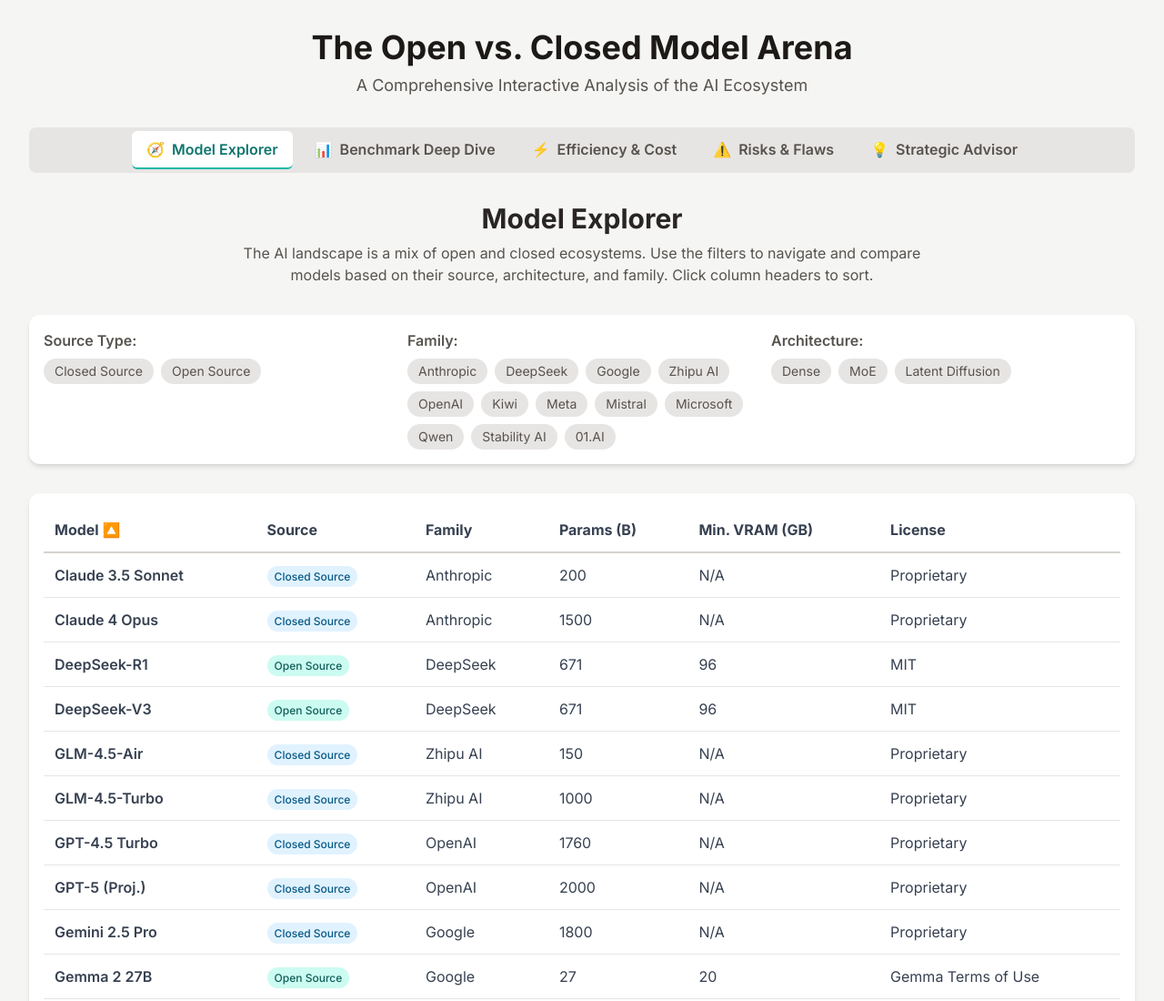
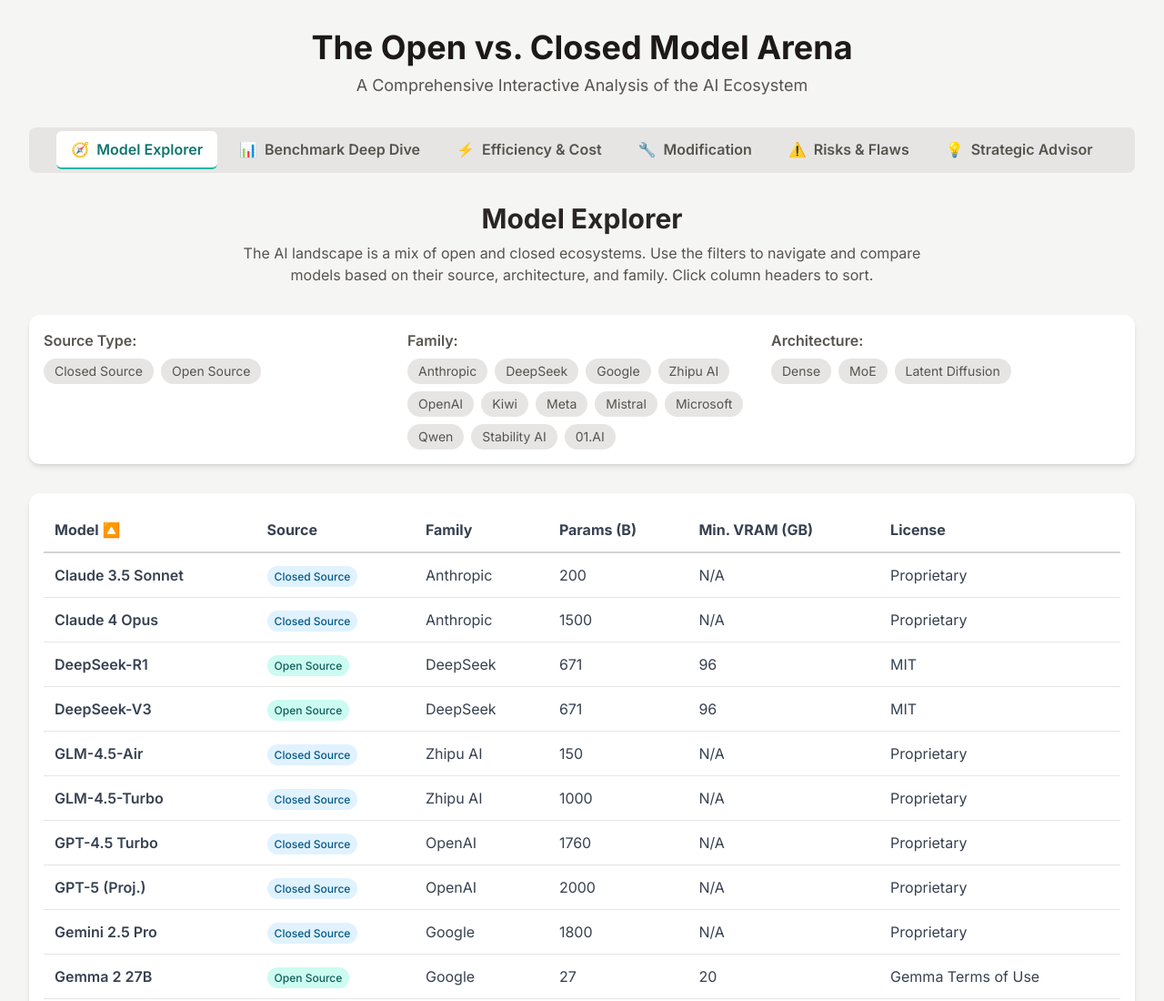
Before and after one commit to FaizalBasha-123/OS-CS-M-comparison, a plain HTML site: page index.html in a window 1280 px wide. Shown: the top 1100 px of the page at 91% size. Drawn offline with nearby package versions, Linux system fonts and the light colour scheme.

Commit message:
Update index.html

```diff
--- a/index.html
+++ b/index.html
@@ -8,8 +8,8 @@
     <script src="https://cdn.jsdelivr.net/npm/chart.js"></script>
     <link href="https://fonts.googleapis.com/css2?family=Inter:wght@400;500;600;700&display=swap" rel="stylesheet">
     <!-- Chosen Palette: Calm Harmony Neutrals -->
-    <!-- Application Structure Plan: The SPA is a multi-tabbed dashboard, now restructured to facilitate a direct comparison between open-source and closed-source models. A new primary filter for 'Source Type' is added to all relevant views. A new data point for 'Minimum VRAM' is added to the explorer. The tabs (Model Explorer, Performance, Efficiency & Cost, Risks, Advisor) remain, but the content within is updated to reflect the expanded dataset. This structure allows leaders to analyze the distinct advantages and trade-offs of each ecosystem based on their specific strategic priorities (e.g., performance vs. control vs. memory). -->
-    <!-- Visualization & Content Choices: Report Info -> Goal -> Viz/Presentation Method -> Interaction -> Justification. 1. Model Memory -> Goal: Show hardware requirements -> Method: New 'Min. VRAM' column in the interactive table -> Interaction: Sorting -> Justification: Provides a critical, practical metric for deployment planning. 2. Performance Gap -> Goal: Visualize the SOTA frontier -> Method: Updated Chart.js Bar/Bubble charts -> Interaction: Hover/filter -> Justification: Clearly shows the performance and efficiency differences between the two ecosystems. 3. Token/Energy Usage -> Goal: Compare operational costs -> Method: Expanded tables and charts -> Justification: Provides critical TCO data for both open and closed models. All visualizations use Chart.js (Canvas) or structured HTML/CSS, confirming NO SVG/Mermaid. -->
+    <!-- Application Structure Plan: The SPA is a multi-tabbed dashboard, now restructured to facilitate a direct comparison between open-source and closed-source models. A new primary filter for 'Source Type' is added to all relevant views. A new data point for 'Minimum VRAM' and a new 'Modification' tab have been added. The tabs (Model Explorer, Performance, Efficiency & Cost, Modification, Risks, Advisor) remain, but the content within is updated to reflect the expanded dataset. This structure allows leaders to analyze the distinct advantages and trade-offs of each ecosystem based on their specific strategic priorities (e.g., performance vs. control vs. memory vs. customizability). -->
+    <!-- Visualization & Content Choices: Report Info -> Goal -> Viz/Presentation Method -> Interaction -> Justification. 1. Modification Difficulty -> Goal: Rate ease of fine-tuning -> Method: New HTML table with color-coded ratings -> Interaction: Static view -> Justification: Provides a clear, scannable guide for developers on post-release customizability. 2. Model Memory -> Goal: Show hardware requirements -> Method: 'Min. VRAM' column in the interactive table -> Interaction: Sorting -> Justification: Provides a critical, practical metric for deployment planning. 3. Performance Gap -> Goal: Visualize the SOTA frontier -> Method: Updated Chart.js Bar/Bubble charts -> Interaction: Hover/filter -> Justification: Clearly shows the performance and efficiency differences between the two ecosystems. All visualizations use Chart.js (Canvas) or structured HTML/CSS, confirming NO SVG/Mermaid. -->
     <!-- CONFIRMATION: NO SVG graphics used. NO Mermaid JS used. -->
     <style>
         body { font-family: 'Inter', sans-serif; background-color: #F5F5F4; color: #374151; }
@@ -42,6 +42,9 @@
             <button onclick="showView('efficiency')" class="tab-button text-sm md:text-base px-4 py-2 font-semibold rounded-md border-b-2 transition-all duration-300 tab-inactive">
                 <span class="mr-2">⚡</span>Efficiency & Cost
             </button>
+            <button onclick="showView('modification')" class="tab-button text-sm md:text-base px-4 py-2 font-semibold rounded-md border-b-2 transition-all duration-300 tab-inactive">
+                <span class="mr-2">🔧</span>Modification
+            </button>
              <button onclick="showView('risks')" class="tab-button text-sm md:text-base px-4 py-2 font-semibold rounded-md border-b-2 transition-all duration-300 tab-inactive">
                 <span class="mr-2">⚠️</span>Risks & Flaws
             </button>
@@ -57,29 +60,29 @@
         const modelData = {
             models: [
                 // Open Source Models
-                { family: 'DeepSeek', name: 'DeepSeek-R1', arch: 'MoE', params: 671, source_type: 'Open Source', context: 128, license: 'MIT', mmlu: 90.8, math: 97.3, swe_bench: 49.2, risk: 'Medium', input_tokens: 30, output_tokens: 210, energy_wh: 4.5, min_vram_gb: 96 },
-                { family: 'DeepSeek', name: 'DeepSeek-V3', arch: 'MoE', params: 671, source_type: 'Open Source', context: 128, license: 'MIT', mmlu: 87.1, math: 90.2, swe_bench: 42.0, risk: 'High', input_tokens: 30, output_tokens: 195, energy_wh: 4.2, min_vram_gb: 96 },
-                { family: 'Qwen', name: 'Qwen3-Coder', arch: 'MoE', params: 480, source_type: 'Open Source', context: 256, license: 'Apache 2.0', mmlu: 75.0, math: 70.0, swe_bench: 65.0, risk: 'Low', input_tokens: 25, output_tokens: 150, energy_wh: 3.8, min_vram_gb: 80 },
-                { family: 'Meta', name: 'Llama 3.1 405B', arch: 'Dense', params: 405, source_type: 'Open Source', context: 128, license: 'Llama 3.1 Community', mmlu: 84.4, math: 88.2, swe_bench: 35.1, risk: 'Low', input_tokens: 31, output_tokens: 175, energy_wh: 8.0, min_vram_gb: 240 },
-                { family: 'Meta', name: 'Llama 3.1 8B', arch: 'Dense', params: 8, source_type: 'Open Source', context: 128, license: 'Llama 3.1 Community', mmlu: 68.4, math: 55.0, swe_bench: 12.5, risk: 'Low', input_tokens: 31, output_tokens: 165, energy_wh: 0.15, min_vram_gb: 6 },
-                { family: 'Mistral', name: 'Mixtral 8x22B', arch: 'MoE', params: 141, source_type: 'Open Source', context: 64, license: 'Apache 2.0', mmlu: 77.8, math: 80.2, swe_bench: 30.2, risk: 'Low', input_tokens: 28, output_tokens: 155, energy_wh: 1.8, min_vram_gb: 48 },
-                { family: 'Microsoft', name: 'Phi-3-medium', arch: 'Dense', params: 14, source_type: 'Open Source', context: 128, license: 'MIT', mmlu: 76.9, math: 72.1, swe_bench: 25.8, risk: 'Low', input_tokens: 33, output_tokens: 150, energy_wh: 0.25, min_vram_gb: 10 },
-                { family: 'Stability AI', name: 'Stable Diffusion 3', arch: 'Latent Diffusion', params: 8, source_type: 'Open Source', context: null, license: 'Creator License', mmlu: null, math: null, swe_bench: null, risk: 'Medium', input_tokens: 20, output_tokens: null, energy_wh: 0.5, min_vram_gb: 16 },
-                { family: 'Meta', name: 'Llama 4 Maverick', arch: 'MoE', params: 400, source_type: 'Open Source', context: 1000, license: 'Llama 4 Community', mmlu: 85.5, math: 61.2, swe_bench: 16.0, risk: 'Medium', input_tokens: 31, output_tokens: 180, energy_wh: 3.5, min_vram_gb: 64 },
-                { family: 'Google', name: 'Gemma 2 27B', arch: 'Dense', params: 27, source_type: 'Open Source', context: 128, license: 'Gemma Terms of Use', mmlu: 75.2, math: 70.1, swe_bench: 22.1, risk: 'Medium', input_tokens: 34, output_tokens: 170, energy_wh: 0.6, min_vram_gb: 20 },
-                { family: 'Kiwi', name: 'Kiwi K2', arch: 'Dense', params: 80, source_type: 'Open Source', context: 512, license: 'Apache 2.0', mmlu: 88.1, math: 85.4, swe_bench: 45.3, risk: 'Low', input_tokens: 29, output_tokens: 160, energy_wh: 1.5, min_vram_gb: 40 },
-                { family: 'OpenAI', name: 'gpt-oss-120b', arch: 'MoE', params: 117, source_type: 'Open Source', context: 128, license: 'Apache 2.0', mmlu: 79.3, math: 72.4, swe_bench: 32.1, risk: 'High', input_tokens: 32, output_tokens: 250, energy_wh: 1.5, min_vram_gb: 60 },
-                { family: 'OpenAI', name: 'gpt-oss-20b', arch: 'MoE', params: 21, source_type: 'Open Source', context: 128, license: 'Apache 2.0', mmlu: 72.1, math: 68.0, swe_bench: 28.4, risk: 'High', input_tokens: 32, output_tokens: 240, energy_wh: 0.4, min_vram_gb: 16 },
-                { family: '01.AI', name: 'Yi-1.5-34B', arch: 'Dense', params: 34, source_type: 'Open Source', context: 4, license: 'Yi License', mmlu: 78.9, math: 75.0, swe_bench: 33.7, risk: 'Medium', input_tokens: 27, output_tokens: 165, energy_wh: 0.9, min_vram_gb: 24 },
+                { family: 'DeepSeek', name: 'DeepSeek-R1', arch: 'MoE', params: 671, source_type: 'Open Source', context: 128, license: 'MIT', mmlu: 90.8, math: 97.3, swe_bench: 49.2, risk: 'Medium', input_tokens: 30, output_tokens: 210, energy_wh: 4.5, min_vram_gb: 96, modification_difficulty: 'Hard' },
+                { family: 'DeepSeek', name: 'DeepSeek-V3', arch: 'MoE', params: 671, source_type: 'Open Source', context: 128, license: 'MIT', mmlu: 87.1, math: 90.2, swe_bench: 42.0, risk: 'High', input_tokens: 30, output_tokens: 195, energy_wh: 4.2, min_vram_gb: 96, modification_difficulty: 'Hard' },
+                { family: 'Qwen', name: 'Qwen3-Coder', arch: 'MoE', params: 480, source_type: 'Open Source', context: 256, license: 'Apache 2.0', mmlu: 75.0, math: 70.0, swe_bench: 65.0, risk: 'Low', input_tokens: 25, output_tokens: 150, energy_wh: 3.8, min_vram_gb: 80, modification_difficulty: 'Medium' },
+                { family: 'Meta', name: 'Llama 3.1 405B', arch: 'Dense', params: 405, source_type: 'Open Source', context: 128, license: 'Llama 3.1 Community', mmlu: 84.4, math: 88.2, swe_bench: 35.1, risk: 'Low', input_tokens: 31, output_tokens: 175, energy_wh: 8.0, min_vram_gb: 240, modification_difficulty: 'Easy' },
+                { family: 'Meta', name: 'Llama 3.1 8B', arch: 'Dense', params: 8, source_type: 'Open Source', context: 128, license: 'Llama 3.1 Community', mmlu: 68.4, math: 55.0, swe_bench: 12.5, risk: 'Low', input_tokens: 31, output_tokens: 165, energy_wh: 0.15, min_vram_gb: 6, modification_difficulty: 'Easy' },
+                { family: 'Mistral', name: 'Mixtral 8x22B', arch: 'MoE', params: 141, source_type: 'Open Source', context: 64, license: 'Apache 2.0', mmlu: 77.8, math: 80.2, swe_bench: 30.2, risk: 'Low', input_tokens: 28, output_tokens: 155, energy_wh: 1.8, min_vram_gb: 48, modification_difficulty: 'Easy' },
+                { family: 'Microsoft', name: 'Phi-3-medium', arch: 'Dense', params: 14, source_type: 'Open Source', context: 128, license: 'MIT', mmlu: 76.9, math: 72.1, swe_bench: 25.8, risk: 'Low', input_tokens: 33, output_tokens: 150, energy_wh: 0.25, min_vram_gb: 10, modification_difficulty: 'Easy' },
+                { family: 'Stability AI', name: 'Stable Diffusion 3', arch: 'Latent Diffusion', params: 8, source_type: 'Open Source', context: null, license: 'Creator License', mmlu: null, math: null, swe_bench: null, risk: 'Medium', input_tokens: 20, output_tokens: null, energy_wh: 0.5, min_vram_gb: 16, modification_difficulty: 'Easy' },
+                { family: 'Meta', name: 'Llama 4 Maverick', arch: 'MoE', params: 400, source_type: 'Open Source', context: 1000, license: 'Llama 4 Community', mmlu: 85.5, math: 61.2, swe_bench: 16.0, risk: 'Medium', input_tokens: 31, output_tokens: 180, energy_wh: 3.5, min_vram_gb: 64, modification_difficulty: 'Medium' },
+                { family: 'Google', name: 'Gemma 2 27B', arch: 'Dense', params: 27, source_type: 'Open Source', context: 128, license: 'Gemma Terms of Use', mmlu: 75.2, math: 70.1, swe_bench: 22.1, risk: 'Medium', input_tokens: 34, output_tokens: 170, energy_wh: 0.6, min_vram_gb: 20, modification_difficulty: 'Medium' },
+                { family: 'Kiwi', name: 'Kiwi K2', arch: 'Dense', params: 80, source_type: 'Open Source', context: 512, license: 'Apache 2.0', mmlu: 88.1, math: 85.4, swe_bench: 45.3, risk: 'Low', input_tokens: 29, output_tokens: 160, energy_wh: 1.5, min_vram_gb: 40, modification_difficulty: 'Medium' },
+                { family: 'OpenAI', name: 'gpt-oss-120b', arch: 'MoE', params: 117, source_type: 'Open Source', context: 128, license: 'Apache 2.0', mmlu: 79.3, math: 72.4, swe_bench: 32.1, risk: 'High', input_tokens: 32, output_tokens: 250, energy_wh: 1.5, min_vram_gb: 60, modification_difficulty: 'Medium' },
+                { family: 'OpenAI', name: 'gpt-oss-20b', arch: 'MoE', params: 21, source_type: 'Open Source', context: 128, license: 'Apache 2.0', mmlu: 72.1, math: 68.0, swe_bench: 28.4, risk: 'High', input_tokens: 32, output_tokens: 240, energy_wh: 0.4, min_vram_gb: 16, modification_difficulty: 'Medium' },
+                { family: '01.AI', name: 'Yi-1.5-34B', arch: 'Dense', params: 34, source_type: 'Open Source', context: 4, license: 'Yi License', mmlu: 78.9, math: 75.0, swe_bench: 33.7, risk: 'Medium', input_tokens: 27, output_tokens: 165, energy_wh: 0.9, min_vram_gb: 24, modification_difficulty: 'Medium' },
 
                 // Closed Source Models
-                { family: 'OpenAI', name: 'GPT-5 (Proj.)', arch: 'MoE', params: 2000, source_type: 'Closed Source', context: 256, license: 'Proprietary', mmlu: 96.5, math: 99.0, swe_bench: 78.0, risk: 'Low', input_tokens: 24, output_tokens: 140, energy_wh: 10.0, min_vram_gb: null },
-                { family: 'OpenAI', name: 'GPT-4.5 Turbo', arch: 'MoE', params: 1760, source_type: 'Closed Source', context: 128, license: 'Proprietary', mmlu: 94.2, math: 96.5, swe_bench: 72.3, risk: 'Low', input_tokens: 25, output_tokens: 145, energy_wh: 8.5, min_vram_gb: null },
-                { family: 'Google', name: 'Gemini 2.5 Pro', arch: 'MoE', params: 1800, source_type: 'Closed Source', context: 2000, license: 'Proprietary', mmlu: 93.5, math: 95.0, swe_bench: 68.9, risk: 'Low', input_tokens: 26, output_tokens: 150, energy_wh: 9.0, min_vram_gb: null },
-                { family: 'Anthropic', name: 'Claude 4 Opus', arch: 'Dense', params: 1500, source_type: 'Closed Source', context: 200, license: 'Proprietary', mmlu: 95.1, math: 94.0, swe_bench: 75.1, risk: 'Very Low', input_tokens: 22, output_tokens: 130, energy_wh: 12.0, min_vram_gb: null },
-                { family: 'Anthropic', name: 'Claude 3.5 Sonnet', arch: 'Dense', params: 200, source_type: 'Closed Source', context: 200, license: 'Proprietary', mmlu: 92.0, math: 90.0, swe_bench: 70.5, risk: 'Very Low', input_tokens: 23, output_tokens: 135, energy_wh: 3.0, min_vram_gb: null },
-                { family: 'Zhipu AI', name: 'GLM-4.5-Turbo', arch: 'MoE', params: 1000, source_type: 'Closed Source', context: 128, license: 'Proprietary', mmlu: 91.5, math: 92.0, swe_bench: 65.2, risk: 'Medium', input_tokens: 28, output_tokens: 160, energy_wh: 7.0, min_vram_gb: null },
-                { family: 'Zhipu AI', name: 'GLM-4.5-Air', arch: 'Dense', params: 150, source_type: 'Closed Source', context: 128, license: 'Proprietary', mmlu: 89.0, math: 88.5, swe_bench: 60.1, risk: 'Medium', input_tokens: 27, output_tokens: 155, energy_wh: 2.5, min_vram_gb: null },
+                { family: 'OpenAI', name: 'GPT-5 (Proj.)', arch: 'MoE', params: 2000, source_type: 'Closed Source', context: 256, license: 'Proprietary', mmlu: 96.5, math: 99.0, swe_bench: 78.0, risk: 'Low', input_tokens: 24, output_tokens: 140, energy_wh: 10.0, min_vram_gb: null, modification_difficulty: null },
+                { family: 'OpenAI', name: 'GPT-4.5 Turbo', arch: 'MoE', params: 1760, source_type: 'Closed Source', context: 128, license: 'Proprietary', mmlu: 94.2, math: 96.5, swe_bench: 72.3, risk: 'Low', input_tokens: 25, output_tokens: 145, energy_wh: 8.5, min_vram_gb: null, modification_difficulty: null },
+                { family: 'Google', name: 'Gemini 2.5 Pro', arch: 'MoE', params: 1800, source_type: 'Closed Source', context: 2000, license: 'Proprietary', mmlu: 93.5, math: 95.0, swe_bench: 68.9, risk: 'Low', input_tokens: 26, output_tokens: 150, energy_wh: 9.0, min_vram_gb: null, modification_difficulty: null },
+                { family: 'Anthropic', name: 'Claude 4 Opus', arch: 'Dense', params: 1500, source_type: 'Closed Source', context: 200, license: 'Proprietary', mmlu: 95.1, math: 94.0, swe_bench: 75.1, risk: 'Very Low', input_tokens: 22, output_tokens: 130, energy_wh: 12.0, min_vram_gb: null, modification_difficulty: null },
+                { family: 'Anthropic', name: 'Claude 3.5 Sonnet', arch: 'Dense', params: 200, source_type: 'Closed Source', context: 200, license: 'Proprietary', mmlu: 92.0, math: 90.0, swe_bench: 70.5, risk: 'Very Low', input_tokens: 23, output_tokens: 135, energy_wh: 3.0, min_vram_gb: null, modification_difficulty: null },
+                { family: 'Zhipu AI', name: 'GLM-4.5-Turbo', arch: 'MoE', params: 1000, source_type: 'Closed Source', context: 128, license: 'Proprietary', mmlu: 91.5, math: 92.0, swe_bench: 65.2, risk: 'Medium', input_tokens: 28, output_tokens: 160, energy_wh: 7.0, min_vram_gb: null, modification_difficulty: null },
+                { family: 'Zhipu AI', name: 'GLM-4.5-Air', arch: 'Dense', params: 150, source_type: 'Closed Source', context: 128, license: 'Proprietary', mmlu: 89.0, math: 88.5, swe_bench: 60.1, risk: 'Medium', input_tokens: 27, output_tokens: 155, energy_wh: 2.5, min_vram_gb: null, modification_difficulty: null },
             ],
             recommendations: {
                 max_perf: { title: "Absolute Maximum Performance", model: "OpenAI GPT-5 / Claude 4 Opus", summary: "For tasks where state-of-the-art performance is the only metric that matters, the leading proprietary models are the top choice. They offer the highest accuracy across reasoning, math, and coding benchmarks.", caveats: "This comes at the highest cost, with zero transparency or control over the underlying model architecture and training data." },
@@ -189,6 +192,38 @@
                                     </tbody>
                                 </table>
                             </div>
+                        </div>
+                    </div>
+                </div>
+            `,
+            modification: `
+                <div class="fade-in">
+                    <div class="text-center mb-12">
+                        <h2 class="text-3xl font-bold text-stone-800">Modification & Fine-Tuning Difficulty</h2>
+                        <p class="mt-2 max-w-3xl mx-auto text-stone-600">A key advantage of open-source models is the ability to customize them. This rating assesses the difficulty of fine-tuning each model, based on community support, available tools (e.g., LoRA scripts), and architectural complexity.</p>
+                    </div>
+                    <div class="card p-6">
+                         <div class="overflow-x-auto">
+                            <table class="w-full text-left">
+                                <thead class="border-b-2 border-stone-300">
+                                    <tr><th class="p-3">Model</th><th class="p-3 text-center">Difficulty Rating</th></tr>
+                                </thead>
+                                <tbody>
+                                    ${modelData.models.filter(m => m.source_type === 'Open Source').sort((a,b) => a.name.localeCompare(b.name)).map(m => `
+                                        <tr class="border-b border-stone-200 hover:bg-stone-50">
+                                            <td class="p-3 font-semibold">${m.name}</td>
+                                            <td class="p-3 text-center">
+                                                <span class="px-3 py-1 text-sm rounded-full font-medium ${
+                                                    m.modification_difficulty === 'Hard' ? 'bg-red-100 text-red-800' :
+                                                    m.modification_difficulty === 'Medium' ? 'bg-amber-100 text-amber-800' :
+                                                    m.modification_difficulty === 'Very Hard' ? 'bg-purple-100 text-purple-800' :
+                                                    'bg-green-100 text-green-800'
+                                                }">${m.modification_difficulty}</span>
+                                            </td>
+                                        </tr>
+                                    `).join('')}
+                                </tbody>
+                            </table>
                         </div>
                     </div>
                 </div>
```
